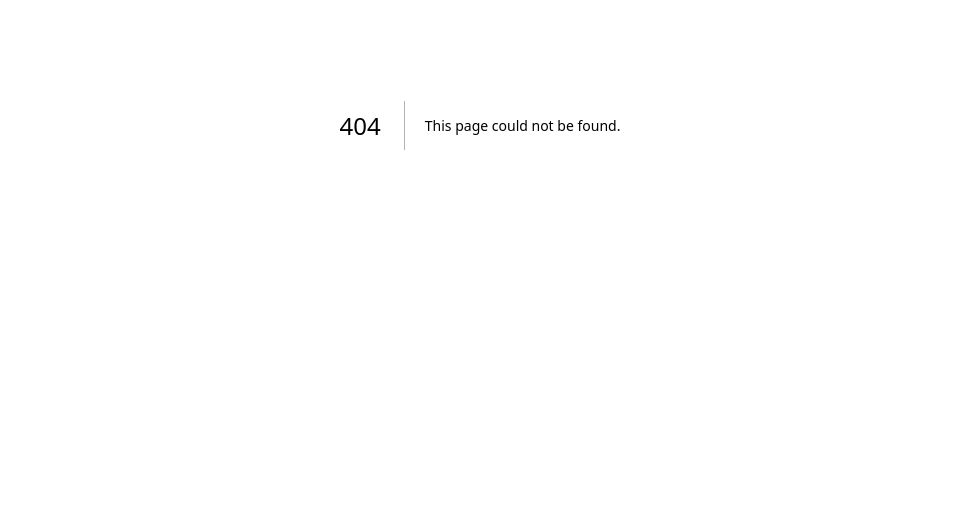
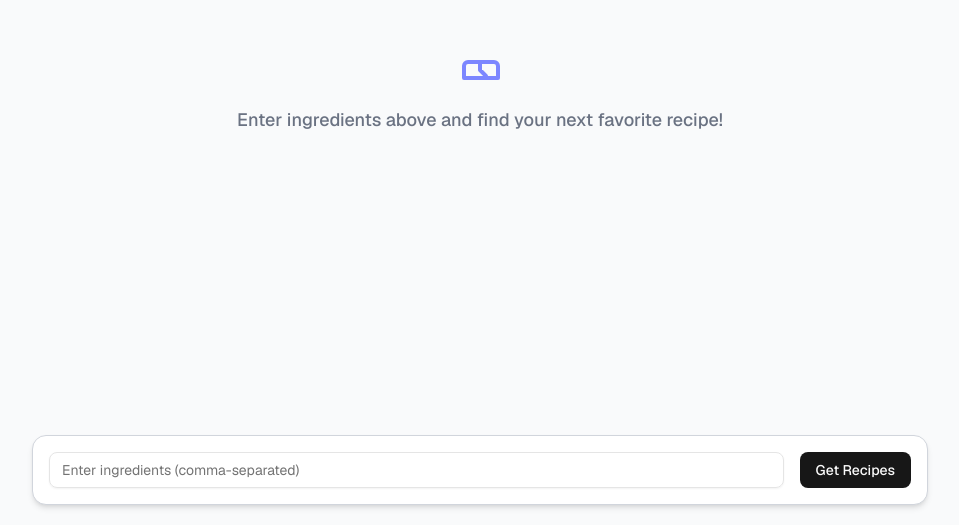
Before and after one commit to tejaschaudhari192/recipe-generator, a Next.js app: page /chat in a window 1280 px wide. Before the commit this address had no page. Shown: the part 275-800 px from the top of the page, without its empty margins (160-1119 px from the left). Built offline with nearby package versions, Linux system fonts and the light colour scheme.

Commit message:
refactore: page moved to /chat

```diff
--- /dev/null
+++ b/src/app/chat/page.tsx
@@ -0,0 +1,94 @@
+'use client';
+
+import RecipeCard from "@/components/recipe-card";
+import { Button } from "@/components/ui/button";
+import { Input } from "@/components/ui/input";
+import { getRecipes, getServerStatus } from "@/lib/api";
+import { useEffect, useRef, useState } from "react";
+import { toast } from "sonner";
+import type { Recipe } from "@/lib/types";
+
+
+export default function Chat() {
+  const inputRef = useRef<HTMLInputElement | null>(null);
+  const [recipes, setRecipes] = useState<Recipe[]>([]);
+  const [loading, setLoading] = useState(false);
+
+  async function setIngredients() {
+    setLoading(true);
+    const raw = inputRef.current?.value ?? "";
+    const arrayItems = raw.split(',').map(item => item.trim()).filter(Boolean);
+    if (arrayItems.length > 0) {
+      try {
+        const data = await getRecipes(arrayItems);
+        setRecipes(data ?? []);
+      } catch {
+        toast.error("Failed to fetch recipes");
+      }
+    } else {
+      setRecipes([]);
+    }
+    setLoading(false);
+  }
+
+  useEffect(() => {
+    getServerStatus()
+      .then((alive) => {
+        if (alive) toast.success("Server Connected!", { position: 'top-right' })
+        else toast.error("Server Not Reachable", { position: 'top-right' })
+      })
+      .catch(() => toast.error("Server Not Reachable", { position: 'top-right' }));
+  }, []);
+
+  return (
+    <div className="flex flex-col min-h-screen bg-gray-50 font-sans">
+      <main className="flex-grow max-w-4xl w-full mx-auto p-6 flex flex-col justify-center items-center">
+        {loading && (
+          <div className="flex flex-col items-center space-y-3 text-gray-700">
+            <img id="food" src="/anime/food.gif" alt="description" />
+            <p className="text-xl font-semibold">Cooking up some tasty recipes...</p>
+          </div>
+        )}
+
+        {!loading && recipes.length === 0 && (
+          <div className="flex flex-col items-center space-y-3 text-gray-500">
+            <svg
+              xmlns="http://www.w3.org/2000/svg"
+              className="h-12 w-12 text-indigo-400"
+              fill="none"
+              viewBox="0 0 24 24"
+              stroke="currentColor"
+              strokeWidth={2}
+            >
+              <path strokeLinecap="round" strokeLinejoin="round" d="M12 8v4l3 3m6 1v-6a2 2 0 00-2-2H6a2 2 0 00-2 2v6m16 0H4" />
+            </svg>
+            <p className="text-lg font-medium">Enter ingredients above and find your next favorite recipe!</p>
+          </div>
+        )}
+
+        {recipes.length > 0 && (
+          <div className="space-y-6 w-full">
+            {recipes.map((recipe, index) => (
+              <RecipeCard key={index} recipe={recipe} />
+            ))}
+          </div>
+        )}
+      </main>
+
+      <footer className="sticky bottom-5 bg-white border rounded-xl border-gray-300 p-4 max-w-4xl w-full mx-auto flex gap-4 items-center shadow-md">
+        <Input
+          placeholder="Enter ingredients (comma-separated)"
+          ref={inputRef}
+          className="flex-grow"
+          disabled={loading}
+          onKeyDown={(e: React.KeyboardEvent<HTMLInputElement>) => {
+            if (e.key === 'Enter') setIngredients();
+          }}
+        />
+        <Button onClick={setIngredients} disabled={loading}>
+          {loading ? 'Loading...' : 'Get Recipes'}
+        </Button>
+      </footer>
+    </div>
+  );
+}
```
